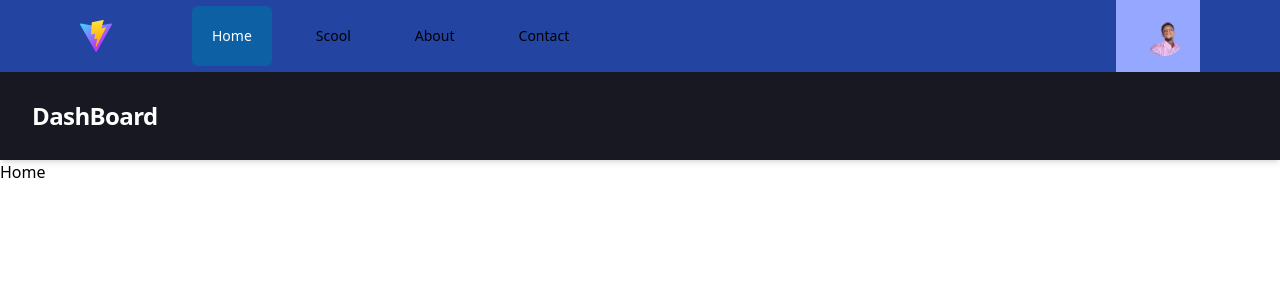
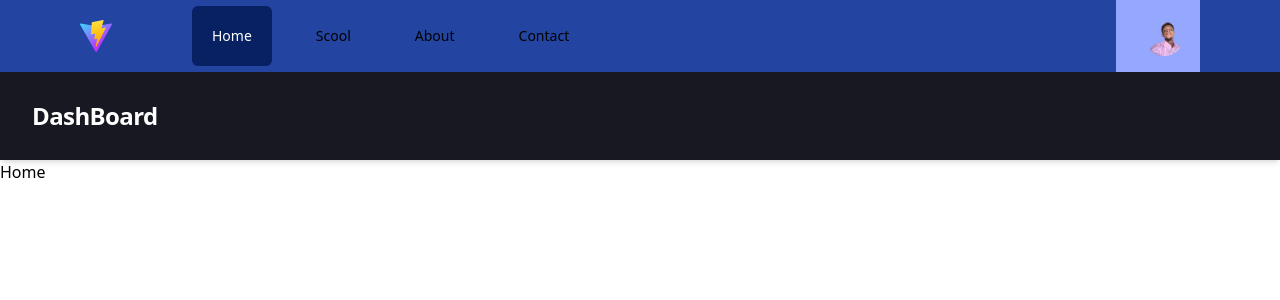
Before and after one commit to rovertnet/open_source, a React (Vite) app: page / in a window 1280 px wide. Shown: the top 300 px of the page. Built offline with nearby package versions, Linux system fonts and the light colour scheme.

Commit message:
nouveau commit

```diff
--- a/tailwind.config.js
+++ b/tailwind.config.js
@@ -22,7 +22,7 @@ export default {
       purple: "#96a7ff",
       bleue: "#2345a1",
       blanc: "#fafcfc",
-      blak: "#0c60a3",
+      blak: "#072163",
     },
   },
   plugins: [],
```
